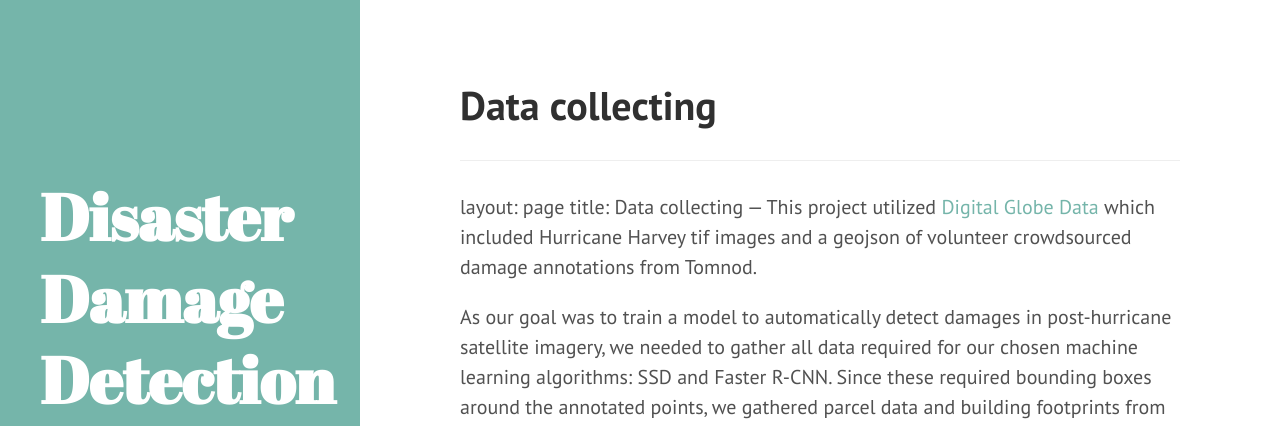
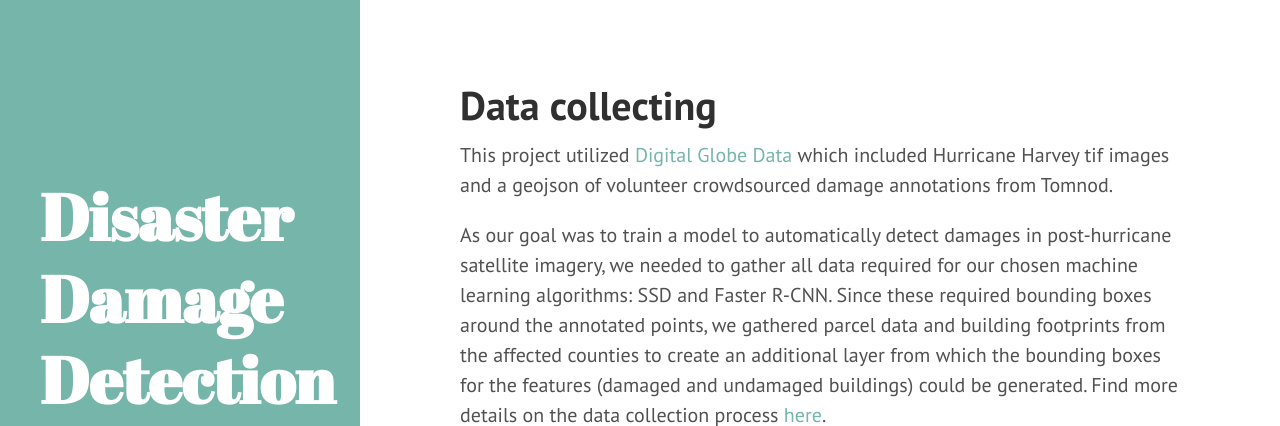
Before and after one commit to DDS-Lab/disaster-damage-detection, a Jekyll site: the page built from data-collecting.md, in a window 1280 px wide and 900 px high, cut to the strip 0-426 px from the top of the window. Built offline with Jekyll 4.4.1, drawn with Linux system fonts in a browser that asks for light colours.

Commit message:
Update data-collecting.md

```diff
--- a/data-collecting.md
+++ b/data-collecting.md
@@ -2,10 +2,7 @@
 layout: page
 title: Data collecting
 ---
----
-layout: page
-title: Data collecting
----
+
 This project utilized [Digital Globe Data](https://www.digitalglobe.com/opendata/hurricane-harvey/post-event) which included Hurricane Harvey tif images and a geojson of volunteer crowdsourced damage annotations from Tomnod.
 
 As our goal was to train a model to automatically detect damages in post-hurricane satellite imagery, we needed to gather all data required for our chosen machine learning algorithms: SSD and Faster R-CNN.  Since these required bounding boxes around the annotated points, we gathered parcel data and building footprints from the affected counties to create an additional layer from which the bounding boxes for the features (damaged and undamaged buildings) could be generated.  Find more details on the data collection process [here](https://github.com/DDS-Lab/disaster-image-processing/blob/master/data.md).
```
